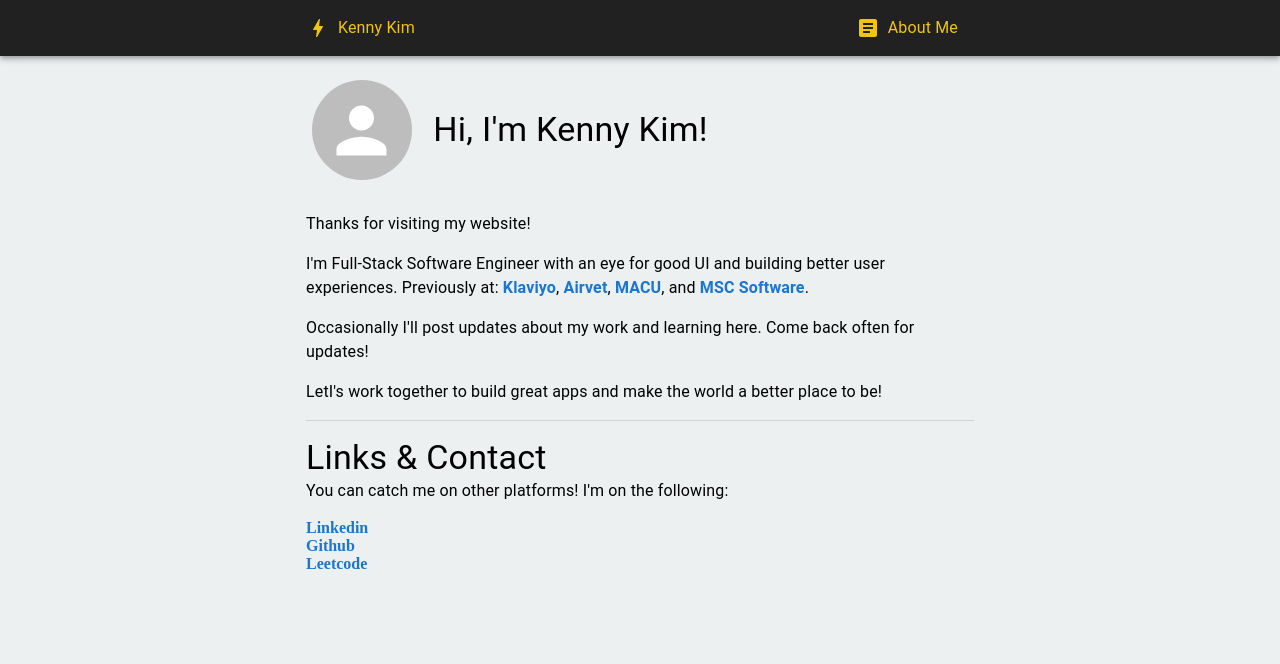
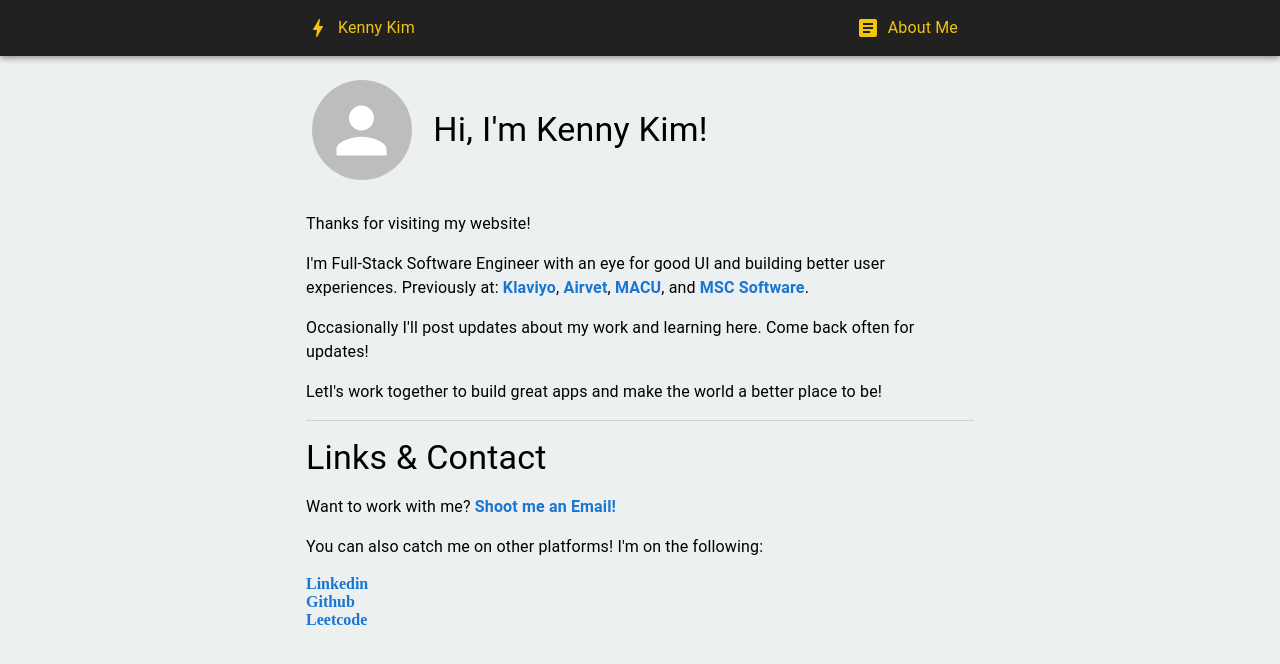
Before and after one commit to kenk2/kenk2.github.io, a Next.js app: page / in a window 1280 px wide. Shown: the top 664 px of the page. Built offline with nearby package versions, Linux system fonts and the light colour scheme.

Commit message:
Re-add email section I accidentally deleted.

```diff
--- a/src/components/HomePage.tsx
+++ b/src/components/HomePage.tsx
@@ -29,8 +29,15 @@ export default function HomePage() {
       </Typography>
       <Divider sx={{ marginTop: 2, marginBottom: 2 }} />
       <Typography variant="h4">Links & Contact</Typography>
+      <Typography paragraph sx={{ marginTop: 2 }}>
+        Want to work with me?{" "}
+        <CustomLink
+          url="mailto:kenk2@thedev.mozmail.com"
+          name="Shoot me an Email!"
+        />
+      </Typography>
       <Typography paragraph>
-        You can catch me on other platforms! I&apos;m on the following:
+        You can also catch me on other platforms! I&apos;m on the following:
       </Typography>
       <Box sx={{ display: "flex", flexDirection: "column" }}>
         <CustomLink
```
